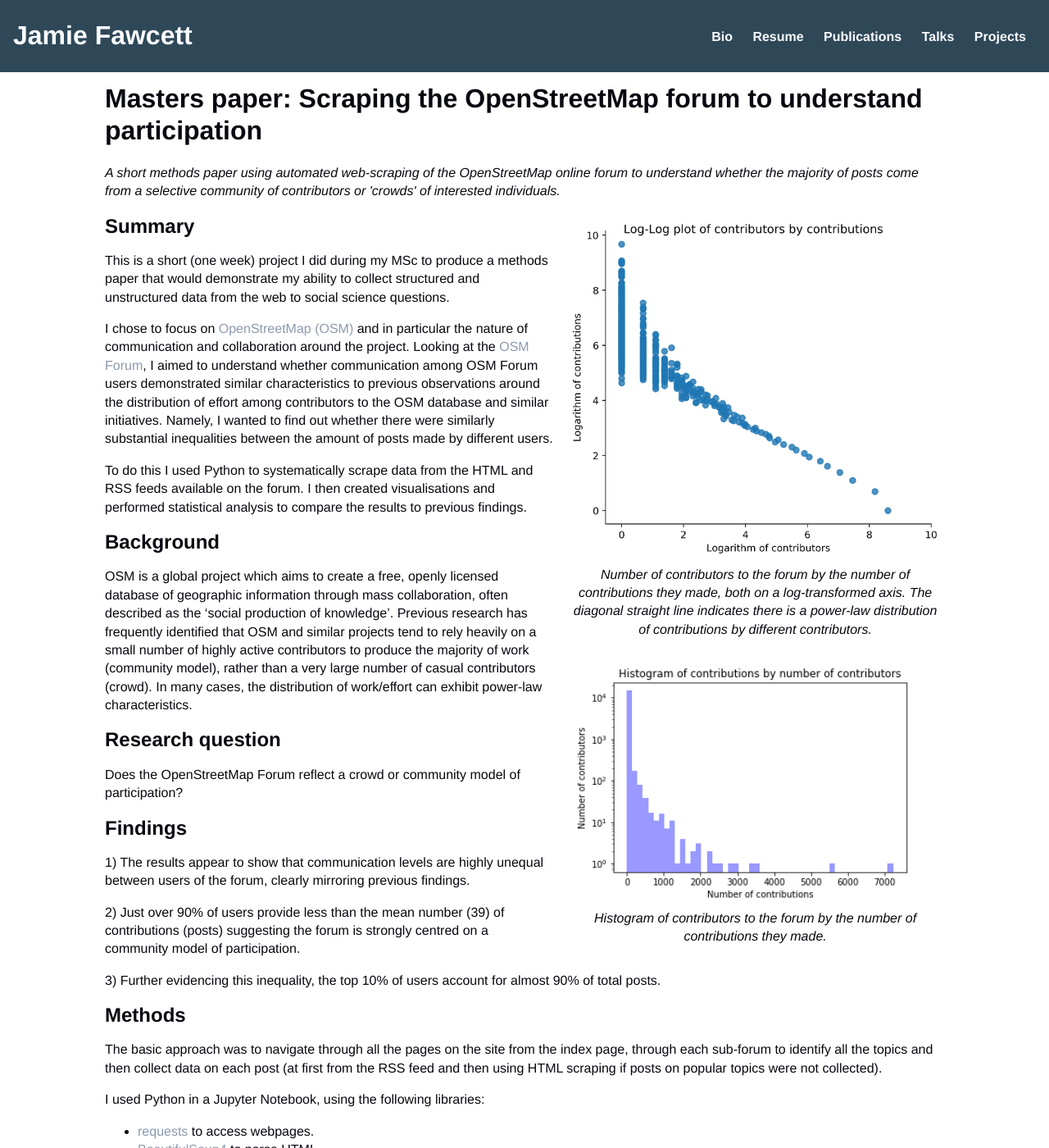
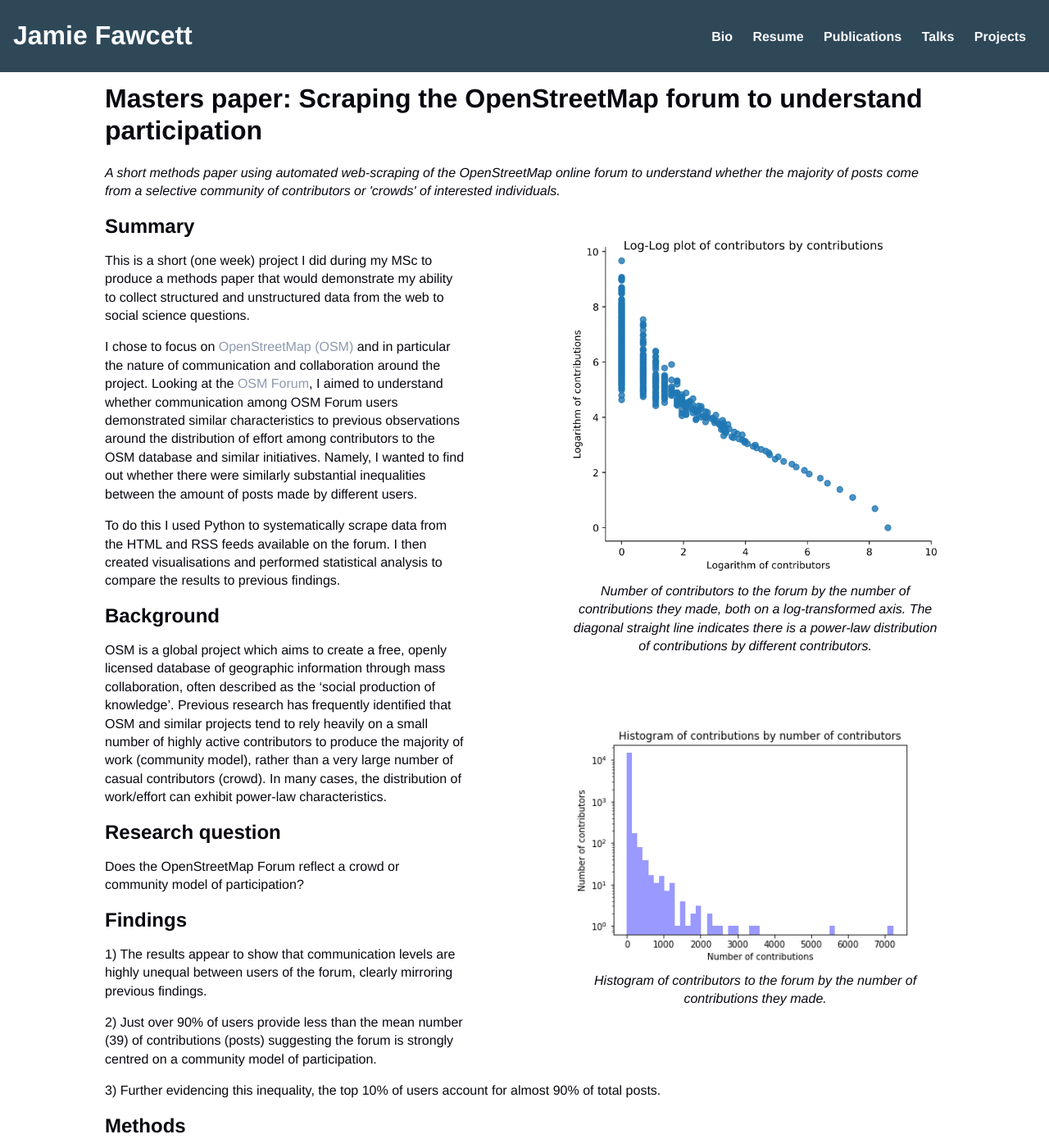
Before and after one commit to JmeF/JmeF.github.io, a Jekyll site: the page built from content/_projects/masters-accessing-data.md, in a window 1280 px wide and 1400 px high. Shown: the whole window at 82% size. Built offline with Jekyll 4.4.1, drawn with Linux system fonts in a browser that asks for light colours; nearby versions of some CDN libraries.

Commit message:
fixing these pictures hopefully

```diff
--- a/_sass/general_layout.scss
+++ b/_sass/general_layout.scss
@@ -195,46 +195,47 @@
 
   /* Individual project layouts
   ------------------------------------------------------------------- */
-// .project-image{
-//   .right{
-//     clear:left;
-//     float: right;
-//   }
-//   .left{
-//     clear:right;
-//     float:left;
+.project-image{
+  .right{
+    clear:right;
+    float: right;
+  }
+  .left{
+    clear:left;
+    float:left;
+  }
+
+  figure{
+    max-width: 500px;
+    min-width: 250px;
+    margin: 2% 0 5% 12%;
+    width:45%;
+
+  }
+  figcaption{
+    font-style: italic;
+    font-size: $font-size-p;
+        text-align: center;
+  }
+}
+
+// .project-image {
+//   figure {
+//     float: right;              /* float images to the right */
+//     width: 45%;                /* images take up ~1/3 of the page */
+//     max-width: 500px;          /* keeps them from being huge */
+//     min-width: 250px;          /* stops them from shrinking too much */
+//     margin: 0 0 1rem 1rem;     /* space between image and text */
+
+//     clear: right;
 //   }
 
-//   figure{
-//     max-width: 500px;
-//     min-width: 250px;
-//     margin: 2% 0 5% 12%;
-//     width:45%;
-
-//   }
-//   figcaption{
+//   figcaption {
 //     font-style: italic;
 //     font-size: $font-size-p;
+//     text-align: center;        /* optional, looks nicer under images */
 //   }
 // }
-
-.project-image {
-  figure {
-    float: right;              /* float images to the right */
-    width: 45%;                /* images take up ~1/3 of the page */
-    max-width: 500px;          /* keeps them from being huge */
-    min-width: 250px;          /* stops them from shrinking too much */
-    margin: 0 0 1rem 1rem;     /* space between image and text */
-
-    clear: right;
-  }
-
-  figcaption {
-    font-style: italic;
-    font-size: $font-size-p;
-    text-align: center;        /* optional, looks nicer under images */
-  }
-}
 
 .find-more-projects{
   clear:both;
```
